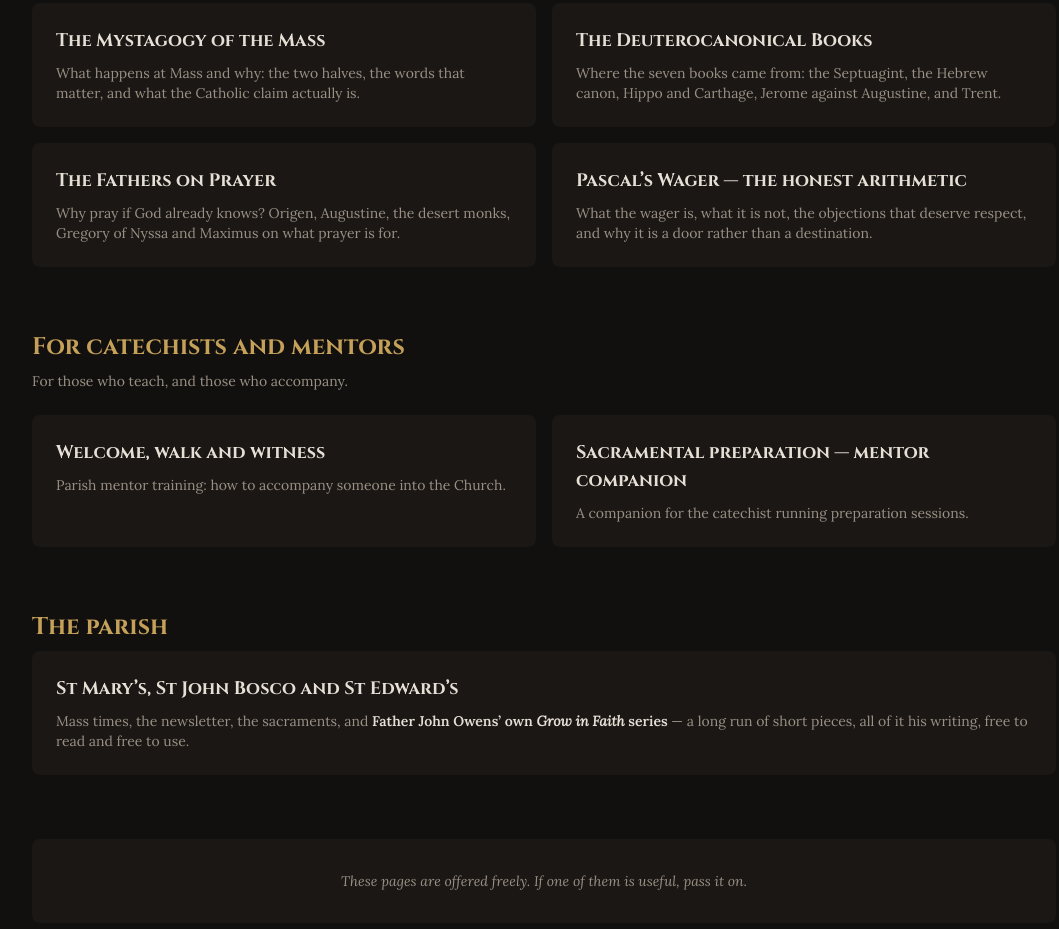
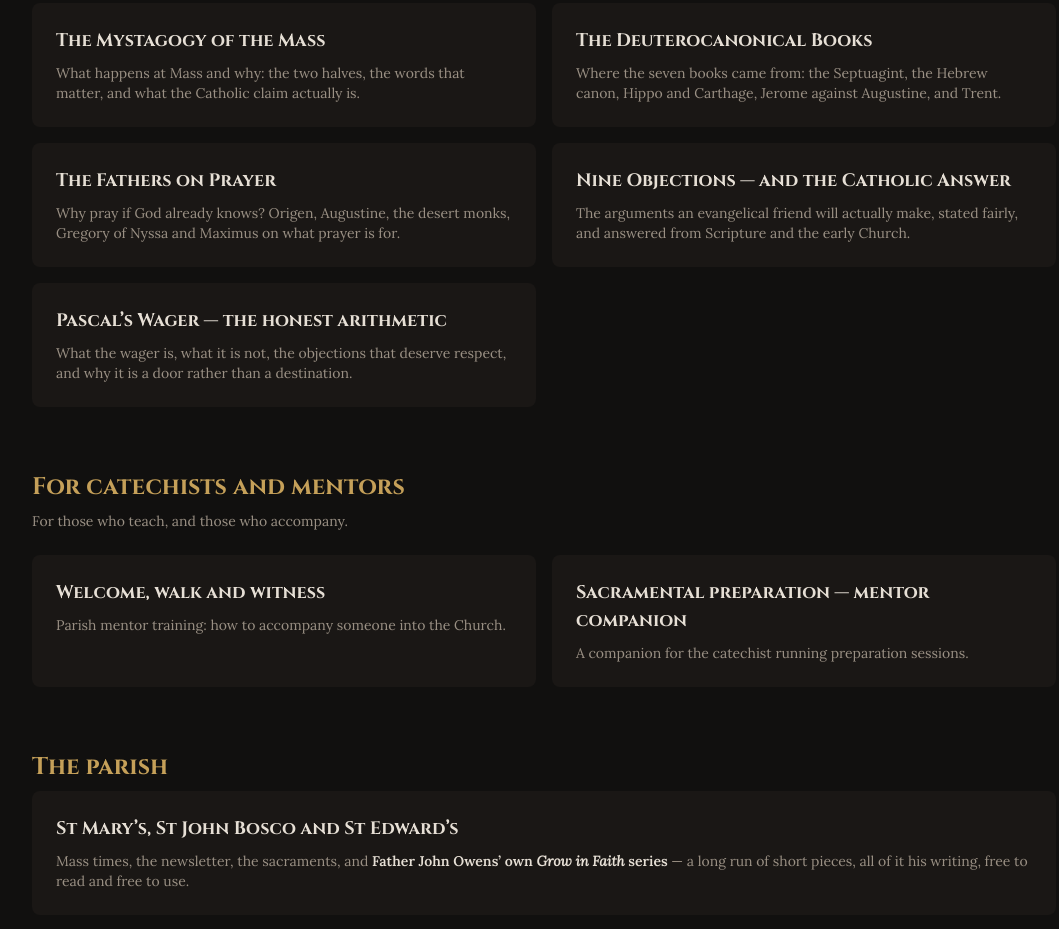
Before and after one commit to 3stepuk/1582-rheims, a plain HTML site: page resources.html in a window 1280 px wide. Shown: the part 2623-3552 px from the top of the page, without its empty margins (96-1155 px from the left). Drawn offline with nearby package versions, Linux system fonts and the light colour scheme.

Commit message:
Resources: add Nine Objections and the Catholic Answer

```diff
--- a/resources.html
+++ b/resources.html
@@ -200,6 +200,10 @@
                     <h3 class="text-lg font-bold mb-2">The Fathers on Prayer</h3>
                     <p class="text-sm text-antique-muted font-serif">Why pray if God already knows? Origen, Augustine, the desert monks, Gregory of Nyssa and Maximus on what prayer is for.</p>
                 </a>
+                <a class="card block antique-border bg-antique-card rounded-lg p-6 transition-colors" href="https://3stepuk.github.io/Evangelical-Objections/">
+                    <h3 class="text-lg font-bold mb-2">Nine Objections &mdash; and the Catholic Answer</h3>
+                    <p class="text-sm text-antique-muted font-serif">The arguments an evangelical friend will actually make, stated fairly, and answered from Scripture and the early Church.</p>
+                </a>
                 <a class="card block antique-border bg-antique-card rounded-lg p-6 transition-colors" href="https://3stepuk.github.io/Pascals-Wager/">
                     <h3 class="text-lg font-bold mb-2">Pascal&rsquo;s Wager &mdash; the honest arithmetic</h3>
                     <p class="text-sm text-antique-muted font-serif">What the wager is, what it is not, the objections that deserve respect, and why it is a door rather than a destination.</p>
```
